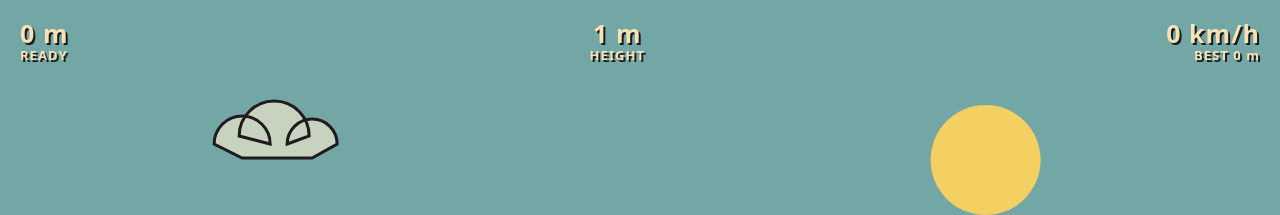
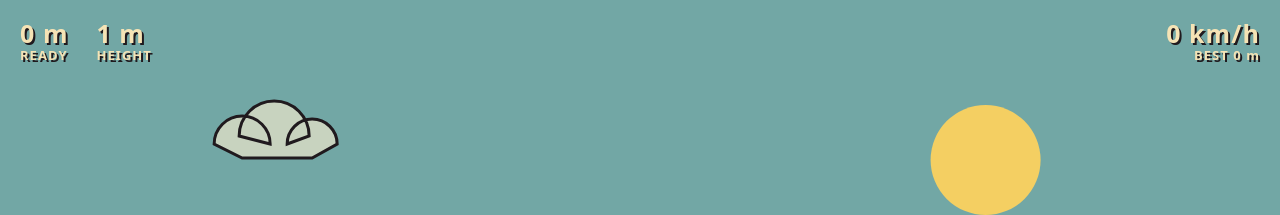
Before and after one commit to jeltedeproft/fly-like-an-eagle, a website: page index.html in a window 1280 px wide. Shown: the top 215 px of the page. Drawn offline with Linux system fonts and the light colour scheme.

Commit message:
fix: group height with distance display

```diff
--- a/index.html
+++ b/index.html
@@ -12,8 +12,7 @@
   <main id="app">
     <canvas id="game" aria-label="Fly Like an Eagle game world"></canvas>
     <section id="hud" aria-live="polite">
-      <div><strong id="distance">0 m</strong><span id="state">READY</span></div>
-      <div style="text-align:center"><strong id="height">0 m</strong><span>HEIGHT</span></div>
+      <div style="flex-direction:row;gap:28px"><div style="display:flex;flex-direction:column"><strong id="distance">0 m</strong><span id="state">READY</span></div><div style="display:flex;flex-direction:column"><strong id="height">0 m</strong><span>HEIGHT</span></div></div>
       <div class="right"><strong id="speed">0 km/h</strong><span id="best">BEST 0 m</span></div>
     </section>
     <div id="countdown" class="countdown hidden" aria-live="assertive"></div>
```
